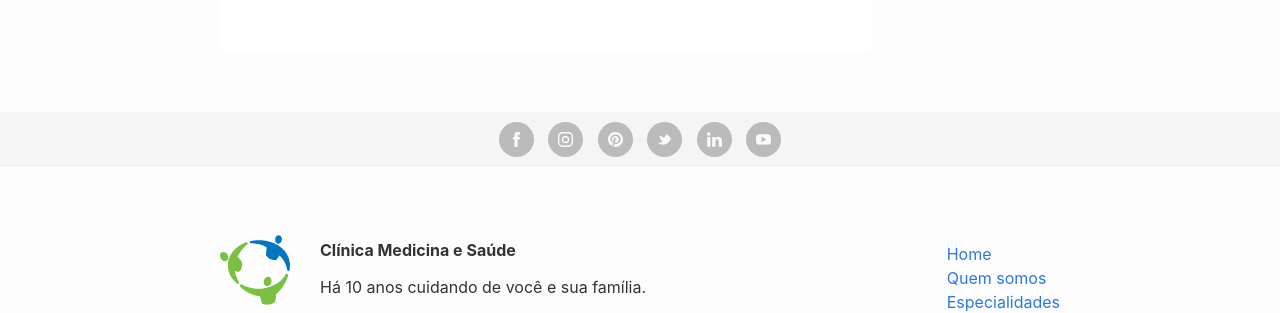
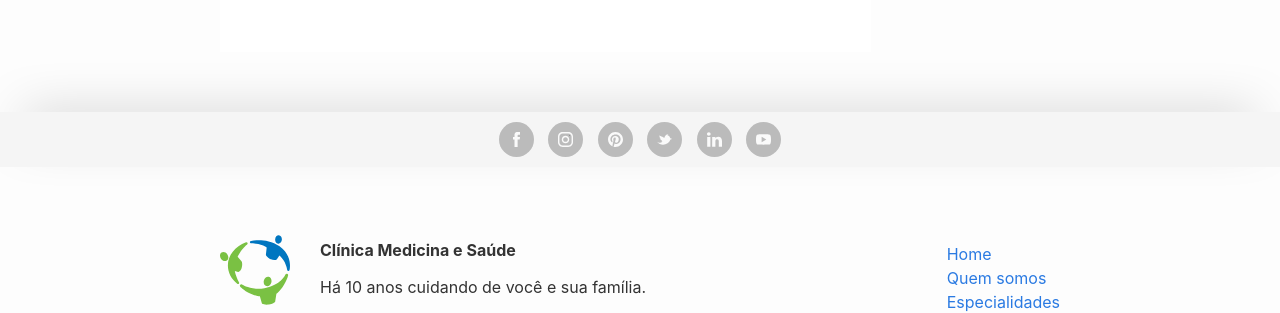
Before and after one commit to CopaTecnologia/medicinaesaude, a Jekyll site: the page built from convenios.markdown, in a window 1280 px wide. Shown: the part 2338-2651 px from the top of the page. Built offline with Jekyll 4.4.1, drawn with Linux system fonts in a browser that asks for light colours.

Commit message:
Textura na seção quem somos e sombra no rodapé

```diff
--- a/_sass/_sections.sass
+++ b/_sass/_sections.sass
@@ -52,6 +52,7 @@
     &about
         @extend %section-spacing
         line-height: 1.6
+        background: url("https://www.toptal.com/designers/subtlepatterns/patterns/tiny_grid.png")
         p
             letter-spacing: 1px
 
--- a/_sass/layout/_site-footer.sass
+++ b/_sass/layout/_site-footer.sass
@@ -26,6 +26,7 @@
     margin: 0
     padding: $spacing-unit / 3
     background-color: $grey-color-light
+    box-shadow: 0 -5px 50px -20px #000
 
     a
         display: inline-block
@@ -35,7 +36,10 @@
         &:not(:hover)
             opacity: 0.5
 
-        +media-greater($on-palm)
+    +media-greater($on-palm)
+        box-shadow: 0 -15px 50px -25px #000
+
+        a
             margin-left: 5px
             margin-right: 5px
 
```
